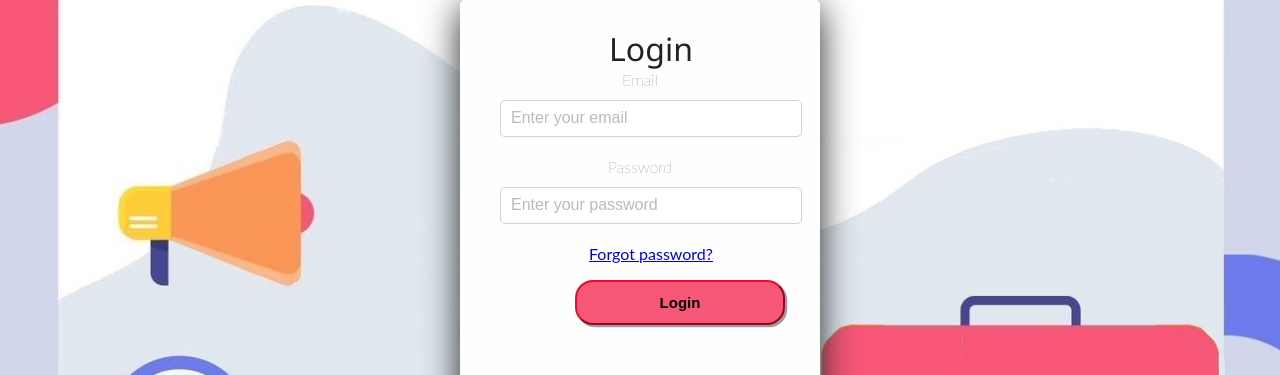
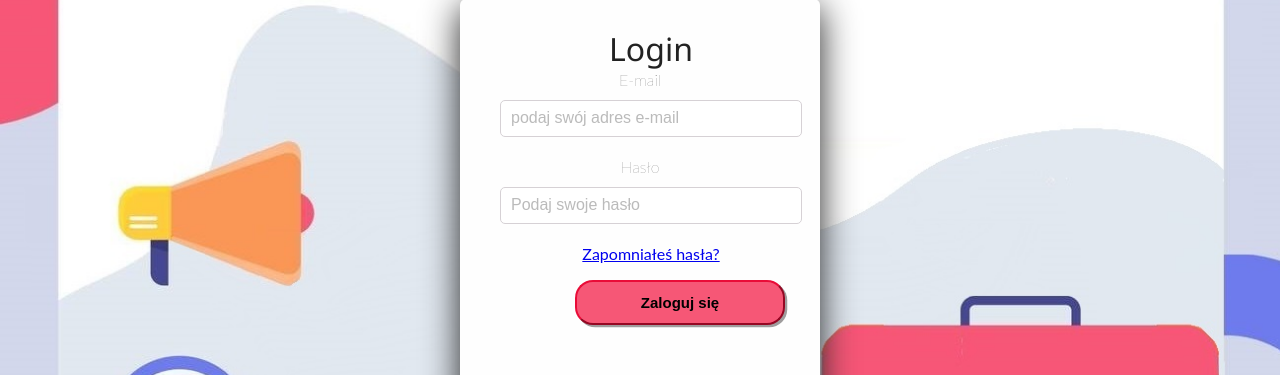
Before and after one commit to 2022PT-Wirtualna-Mapa-ZiK/frontend, a React (Create React App) app in the folder wirtualna_mapa/: page /login in a window 1280 px wide. Shown: the part 169-544 px from the top of the page. Built offline with nearby package versions, Linux system fonts and the light colour scheme.

Commit message:
zrobione

```diff
--- a/wirtualna_mapa/src/Pages/Home/Home.tsx
+++ b/wirtualna_mapa/src/Pages/Home/Home.tsx
@@ -9,13 +9,13 @@ import { PATHS } from '../../utils/consts';
 const Home = () => {
 
   const professions = [
-    {description: 'IT Specialist', key: 0},
-    {description: 'Biotechnologist', key: 1},
-    {description: 'Logistician', key: 2},
-    {description: 'Electrical engineer', key: 3},
-    {description: 'Doctor', key: 4},
-    {description: 'Trainer', key: 5},
-    {description: 'Financial specialist', key: 6},
+    {description: 'Informatyk', key: 0},
+    {description: 'Biotechnolog', key: 1},
+    {description: 'Logistyk', key: 2},
+    {description: 'Elektryk', key: 3},
+    {description: 'Lekarz', key: 4},
+    {description: 'Trener', key: 5},
+    {description: 'Finance manager', key: 6},
     {description: 'Data scientist', key: 7},
     {description: 'Graphic designer', key: 8},
     {description: 'Researcher', key: 9},
@@ -31,15 +31,15 @@ const login = () => {
   return (
     <div className='home'>
       <div className="div-home">
-       <button className="btn-acc" onClick={register}>Register</button>
-      <button className="btn-acc" onClick={login}>Log In!</button>
+       <button className="btn-acc" onClick={register}>Zarejestruj się</button>
+      <button className="btn-acc" onClick={login}>Zaloguj się</button>
 
       </div>
       <div className="div-welcome">
-        <p>Welcome!</p>
+        <p>Witaj!</p>
       </div>
       <div className="div-title">
-        <h1>Current rating of the most sought-after professions:</h1>
+        <h1>Aktualnie najczęściej wyszukiwane zawody:</h1>
       </div>
       <div className="div-list">
         <ol>
--- a/wirtualna_mapa/src/Pages/SignIn/SignIn.tsx
+++ b/wirtualna_mapa/src/Pages/SignIn/SignIn.tsx
@@ -41,11 +41,11 @@ const SignIn = () => (
    validationSchema = {Yup.object().shape({
     email:Yup.string()
     .email()
-    .required("Required"),
+    .required("Wymagane"),
     password:Yup.string()
-    .required("Required")
-    .min(8, "Password should be at least 8 characters long")
-    .matches(/(?=.*[0-9])/, "Password must contain a number")
+    .required("Wymagane")
+    .min(8, "Hasło musi mieć minimum 8 znaków")
+    .matches(/(?=.*[0-9])/, "Hasło musi zawierać liczbę")
   })}
    >
     {props =>{
@@ -63,11 +63,11 @@ const SignIn = () => (
         <form className="form-wrapper" onSubmit={handleSubmit}>
         <h2>Login</h2>
 
-          <label htmlFor="email">Email</label>
+          <label htmlFor="email">E-mail</label>
           <input
             name="email"
             type="text"
-            placeholder="Enter your email"
+            placeholder="podaj swój adres e-mail"
             value={values.email}
             onChange={handleChange}
             onBlur={handleBlur}
@@ -77,11 +77,11 @@ const SignIn = () => (
           {errors.email && touched.email && (
             <div className="input-feedback">{errors.email}</div>
           )}
-          <label htmlFor="email">Password</label>
+          <label htmlFor="email">Hasło</label>
           <input
             name="password"
             type="password"
-            placeholder="Enter your password"
+            placeholder="Podaj swoje hasło"
             value={values.password}
             onChange={handleChange}
             onBlur={handleBlur}
@@ -90,10 +90,10 @@ const SignIn = () => (
           {errors.password && touched.password && (
             <div className="input-feedback">{errors.password}</div>
           )}
-          <a href='/retrieve'>Forgot password?</a>
+          <a href='/retrieve'>Zapomniałeś hasła?</a>
           <button type="submit" onSubmit={function(e) {
 
-            }}>Login</button>
+            }}>Zaloguj się</button>
           <div className="database-feedback">{values.databaseError}</div>
         </form>
         </div>
--- a/wirtualna_mapa/src/Pages/SignUp/SignUp.tsx
+++ b/wirtualna_mapa/src/Pages/SignUp/SignUp.tsx
@@ -32,19 +32,19 @@ export const SignUp = () => {
 
     switch (name) {
       case 'name':
-        errors.name = value.length < 5 ? 'Name must be five characters long!' : '';
+        errors.name = value.length < 3 ? 'Imie musi mieć minimum 3 znaki!' : '';
         break;
       case 'surname':
-        errors.surname = value.length < 5 ? 'Surname must be five characters long!' : '';
+        errors.surname = value.length < 3 ? 'Nazwisko musi mieć minimum 3 znaki!' : '';
         break;
       case 'email':
-        errors.email = Regex.test(value) ? '' : 'Email is not valid!';
+        errors.email = Regex.test(value) ? '' : 'E-mail jest nieprawidłowy!';
         break;
       case 'password':
-        errors.password = value.length < 8 ? 'Password must be eight characters long!' : '';
+        errors.password = value.length < 8 ? 'Hasło musi mieć długość minimum 8 znaków!' : '';
         break;
       case 'confPassword':
-        errors.confPassword = value.length < 8 ? 'RePassword must be eight characters long!' : '';
+        errors.confPassword = value.length < 8 ? 'Hasło musi mieć długość minimum 8 znaków!' : '';
         break;
       default:
         break;
@@ -80,40 +80,41 @@ export const SignUp = () => {
 
     <div className='wrapper'>
       <div className='form-wrapper'>
-        <h2>Sign Up</h2>
+        <h2>Zarejestruj się</h2>
+        <br></br><br></br>
         <form onSubmit={handleSubmit} noValidate>
           <div className='name'>
-            <label htmlFor="name">Name</label>
+            <label htmlFor="name">Imię:</label>
             <input type='text' name='name' onChange={handleChange} />
             {errors.name.length > 0 && <span style={{ color: 'red' }}>{errors.name}</span>}
           </div>
           <div className='surname'>
-            <label htmlFor="surname">Surname</label>
+            <label htmlFor="surname">Nazwisko:</label>
             <input type='text' name='surname' onChange={handleChange} />
             {errors.surname.length > 0 && <span style={{ color: 'red' }}>{errors.surname}</span>}
           </div>
           <div className='email'>
-            <label htmlFor="email">Email</label>
+            <label htmlFor="email">Adres E-mail:</label>
             <input type='email' name='email' onChange={handleChange} />
             {errors.email.length > 0 && <span style={{ color: 'red' }}>{errors.email}</span>}
           </div>
           <div className='password'>
-            <label htmlFor="password">Password</label>
+            <label htmlFor="password">Hasło:</label>
             <input type='password' name='password' onChange={handleChange} />
             {errors.password.length > 0 && <span style={{ color: 'red' }}>{errors.password}</span>}
           </div>
           <div className='confpassword'>
-               <label htmlFor="confpassword">Retype Password</label>
+               <label htmlFor="confpassword">Podaj jeszcze raz hasło:</label>
                <input type='password' name='confPassword' onChange={handleChange}/>
                {errors.confPassword.length > 0 &&  <span style={{color: "red"}}>{errors.confPassword}</span>}
                </div>
          <div className='submit'>
-            <button onClick={login}>Register Me</button>
+            <button onClick={login}>Zarejestruj się</button>
          </div>
           </form>
-         <h3>Already have account?</h3>
+         <h3>Masz już konto?</h3>
          <div className='submit'>
-         <button onClick={login}>Sign In!</button>
+         <button onClick={login}>Zaloguj się!</button>
          </div>
       </div>
    </div>
--- a/wirtualna_mapa/src/Pages/WelcomePage/WelcomePage.tsx
+++ b/wirtualna_mapa/src/Pages/WelcomePage/WelcomePage.tsx
@@ -26,7 +26,7 @@ const WelcomePage = () => {
     backgroundSize: "cover",
     backgroundRepeat: "no-repeat"}}>
     <div style={{marginLeft:"80px", marginRight:"80px"}}>
-      <h1 style={{}}>Welcome!</h1>
+      <h1 style={{}}>Witajcie!</h1>
       <div style={{display: "grid"}}>
         <div style={{
         width: "500px",
@@ -37,8 +37,8 @@ const WelcomePage = () => {
         marginLeft: "auto",
         gridColumn: "1", gridRow: "1"}}>
         </div>
-        <h2 style={{textAlign: "right", gridColumn: "1", gridRow: "1", paddingTop: "10px", paddingRight: "5px"}}>Who are we?</h2>
-        <p style={{textAlign: "right", gridColumn: "1", gridRow: "1", paddingTop: "70px", paddingRight: "5px"}}>We are students from the Białystok Polytechnic.</p>
+        <h2 style={{textAlign: "right", gridColumn: "1", gridRow: "1", paddingTop: "10px", paddingRight: "5px"}}>Kim jesteśmy?</h2>
+        <p style={{textAlign: "right", gridColumn: "1", gridRow: "1", paddingTop: "70px", paddingRight: "5px"}}>Jesteśmy studentami Wydziału Informatyki Politechniki Białostockiej.</p>
         <div style={{textAlign: "right", gridColumn: "1", gridRow: "1", paddingTop: "130px", paddingRight: "5px", }}><img style={{height: "50px"}} src={picture1} alt="not found"/></div>
       </div>
       <div style={{display: "grid"}}>
@@ -50,8 +50,8 @@ const WelcomePage = () => {
         borderColor: "transparent transparent transparent #b2ffa3",
         gridColumn: "1", gridRow: "1"}}>
         </div>
-        <h2 style={{textAlign: "left", gridColumn: "1", gridRow: "1", paddingTop: "10px", paddingLeft: "5px"}}>What we do?</h2>
-        <p style={{textAlign: "left", gridColumn: "1", gridRow: "1", paddingTop: "60px", width: "300px", paddingLeft: "5px"}}>We are working on a project that will help people find jobs related to their needs.</p>
+        <h2 style={{textAlign: "left", gridColumn: "1", gridRow: "1", paddingTop: "10px", paddingLeft: "5px"}}>Co robimy?</h2>
+        <p style={{textAlign: "left", gridColumn: "1", gridRow: "1", paddingTop: "60px", width: "300px", paddingLeft: "5px"}}>Pracujemy nad projektem który pomoże znaleźć pracę dla ludzi zgodną z ich potrzebami</p>
         <img style={{alignSelf: 'left', gridColumn: "1", gridRow: "1", paddingTop: "130px", paddingLeft: "5px", height: "50px"}} src={picture2} alt="not found"/>
         </div>
       <div style={{display: "grid"}}>
@@ -65,12 +65,12 @@ const WelcomePage = () => {
         gridColumn: "1", gridRow: "1"
         }}>
         </div>
-        <h2 style={{textAlign: "right", gridColumn: "1", gridRow: "1", paddingTop: "10px", paddingRight: "5px"}}>How we work?</h2>
-        <p style={{textAlign: "right", gridColumn: "1", gridRow: "1", paddingTop: "70px", paddingRight: "5px"}}>We work in two teams: frontend and backend, each having 4-6 members.</p>
+        <h2 style={{textAlign: "right", gridColumn: "1", gridRow: "1", paddingTop: "10px", paddingRight: "5px"}}>W jaki sposób pracujemy?</h2>
+        <p style={{textAlign: "right", gridColumn: "1", gridRow: "1", paddingTop: "70px", paddingRight: "5px"}}>Pracujemy w dwóch zespołach - backendowym oraz frontendowym, w każdym z nich jest około 4-6 osób</p>
         <div style={{textAlign: "right", gridColumn: "1", gridRow: "1", paddingTop: "130px", paddingRight: "5px", }}><img style={{height: "50px"}} src={picture3} alt="not found"/></div>
       </div>
     </div>
-    <button style={{width: "225px"}} onClick={home}>Join us!</button>
+    <button style={{width: "225px"}} onClick={home}>Dołącz do naszej strony!</button>
   </div>
 
 );
--- a/wirtualna_mapa/src/index.tsx
+++ b/wirtualna_mapa/src/index.tsx
@@ -5,7 +5,7 @@ import App from './App';
 import { BrowserRouter as Router, Routes, Route }
     from "react-router-dom";
 import SignIn from './Pages/SignIn/SignIn';
-import Home from './Home';
+import Home from './Pages/Home/Home';
 import WelcomePage from './Pages/WelcomePage/WelcomePage';
 import { SignUp } from './Pages/SignUp/SignUp';
 
```
